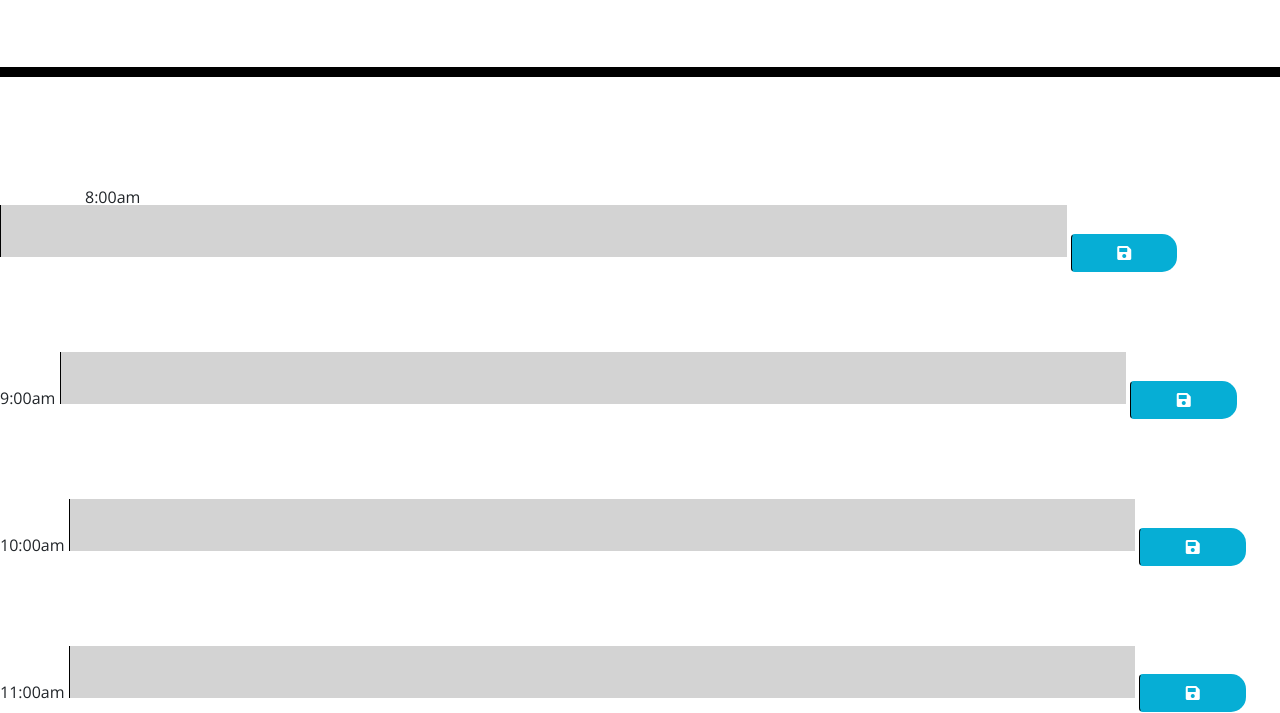
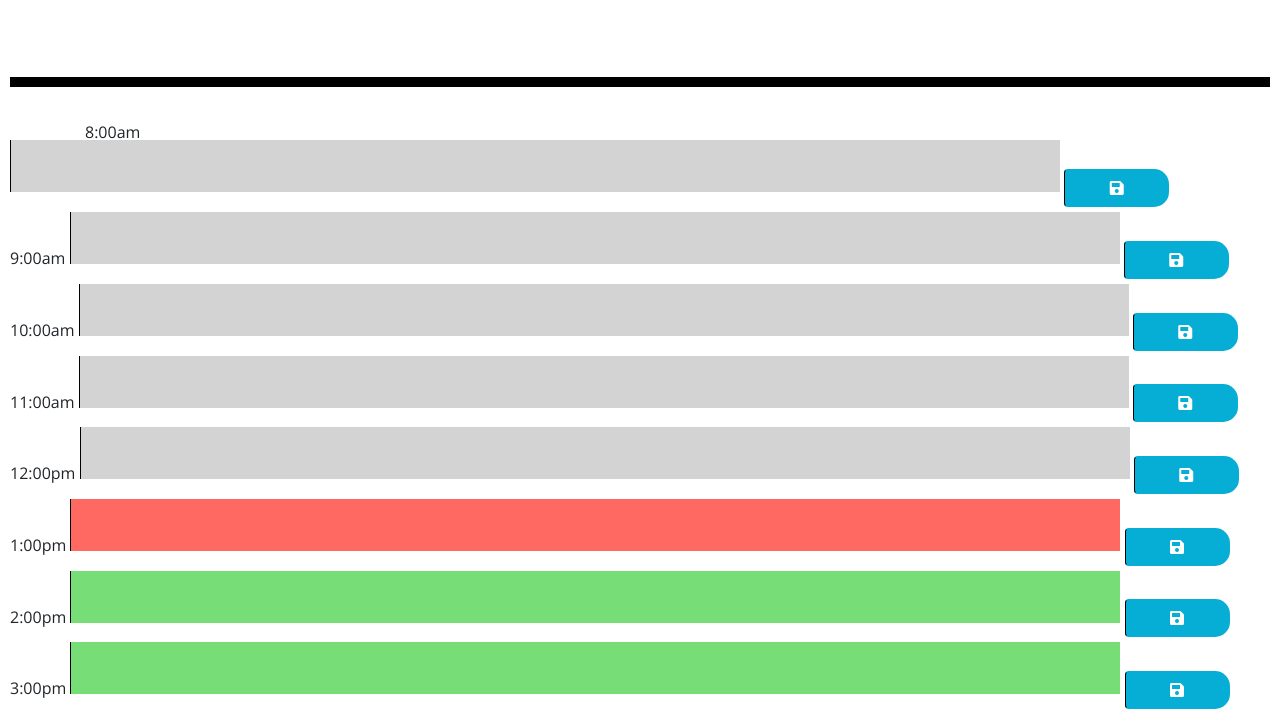
Before and after one commit to adeha047/WorkdaySchedulerviaJQuery, a plain HTML site: page index.html in a window 1280 px wide. Shown: the part 227-940 px from the top of the page. Drawn offline with nearby package versions, Linux system fonts and the light colour scheme.

Commit message:
updated CSS

```diff
--- a/script.js
+++ b/script.js
@@ -36,10 +36,10 @@ $(document).ready(function () {
         //console.log(rightNow)
         var currentHour = rightNow.getHours();
         //currentHour = 15
-        console.log("currentHour =" + currentHour)
+       // console.log("currentHour =" + currentHour)
         $(".description").each(function (i) {
             var timeBlock = parseInt($(this).attr("value"))
-            console.log("timeblock =" + timeBlock)
+            //console.log("timeblock =" + timeBlock)
 
             if (timeBlock < currentHour) {
                 $(this).addClass("past");
--- a/style.css
+++ b/style.css
@@ -1,4 +1,5 @@
 body {
+  padding:10px;
   font-family: 'Open Sans', sans-serif;
   font-size: 16px;
   line-height: 1;
@@ -32,7 +33,7 @@ textarea{
 
 .row {
   white-space: pre-wrap;
-  height: 80px;
+  height: 5px;
   border-top: 1px solid white;;
 }
 
```
Also changed, not shown: index.html (+1 -0 lines), 1 other file.
